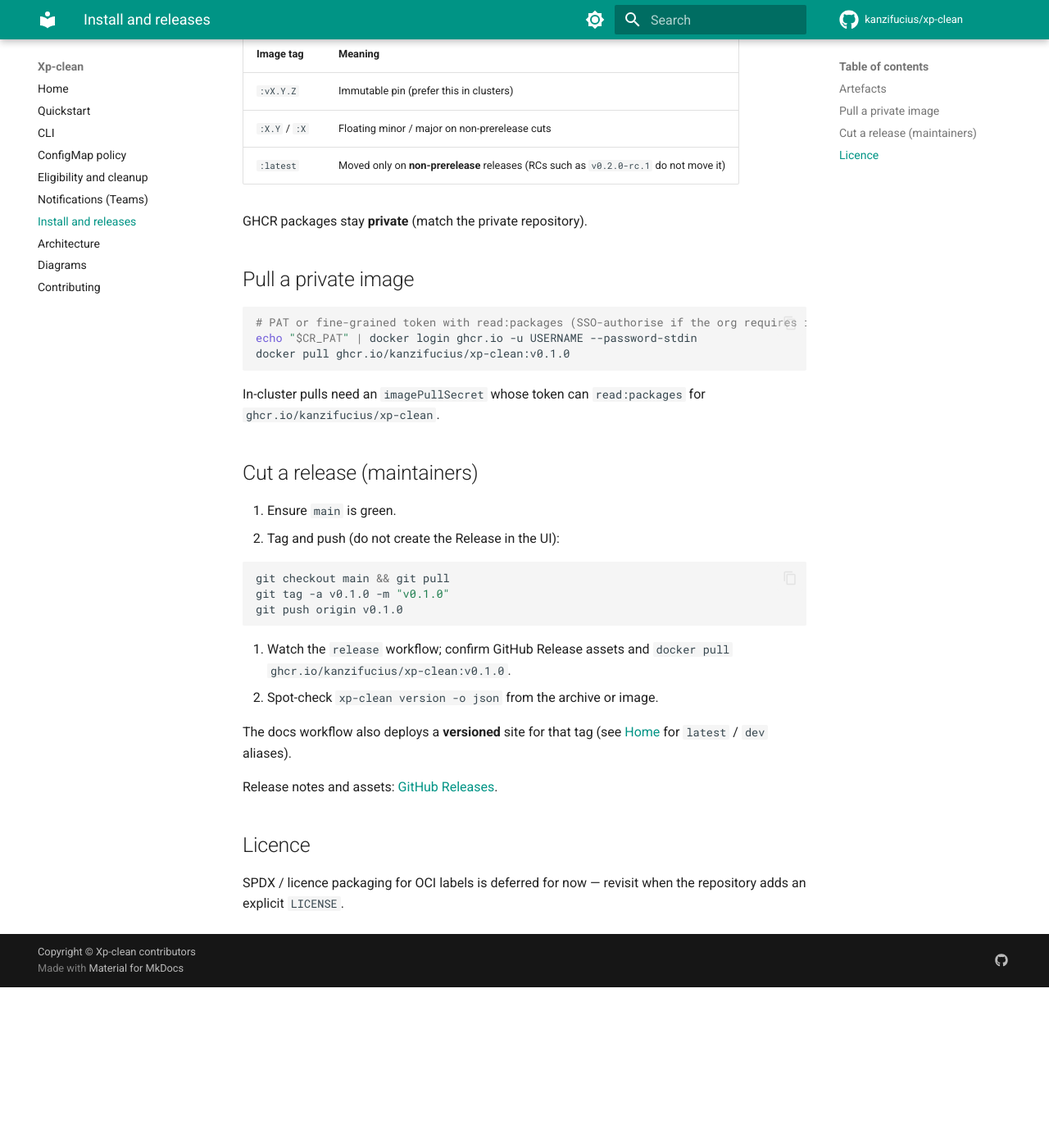
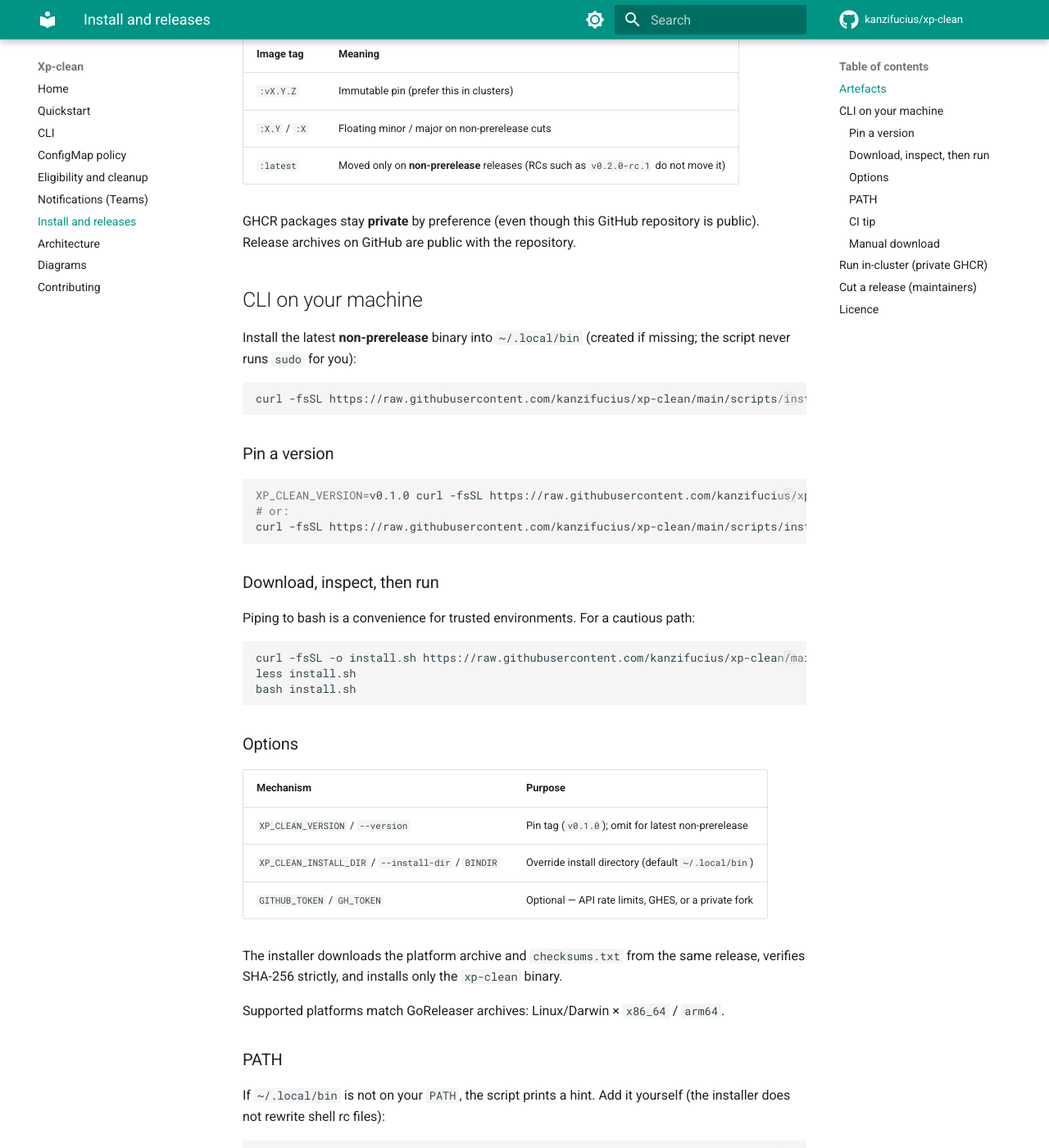
Before and after one commit to kanzifucius/xp-clean, an MkDocs documentation site: the page built from docs/install.md, in a window 1280 px wide and 1400 px high, scrolled down 380 px. Shown: the whole window at 82% size. Built offline with MkDocs 1.6.1 and Material for MkDocs 9.7.7, drawn with Linux system fonts in a browser that asks for light colours; comment, search, counter and statistics services are not loaded; the version menu is left out; before the commit the page ends 1584 px from its top, so only the background shows below that; some of the changed text lies outside the part shown.

Commit message:
Add curl|bash CLI installer for GitHub Release archives (#8)
Ship scripts/install.sh (POSIX sh, execute-wrapped) to download the
matching GoReleaser tar.gz, verify checksums.txt, and install into
~/.local/bin. Document the public one-liner in README and MkDocs.

Co-authored-by: Cursor Agent <cursoragent@cursor.com>
Co-authored-by: Ricardo Pinto <kanzifucius@users.noreply.github.com>

````diff
--- a/docs/install.md
+++ b/docs/install.md
@@ -13,9 +13,63 @@ Tagged SemVer releases (`v*`) publish release artefacts. There is **no** snapsho
 | `:X.Y` / `:X` | Floating minor / major on non-prerelease cuts |
 | `:latest` | Moved only on **non-prerelease** releases (RCs such as `v0.2.0-rc.1` do not move it) |
 
-GHCR packages stay **private** (match the private repository).
+GHCR packages stay **private** by preference (even though this GitHub repository is public). Release archives on GitHub are public with the repository.
 
-## Pull a private image
+## CLI on your machine
+
+Install the latest **non-prerelease** binary into `~/.local/bin` (created if missing; the script never runs `sudo` for you):
+
+```bash
+curl -fsSL https://raw.githubusercontent.com/kanzifucius/xp-clean/main/scripts/install.sh | bash
+```
+
+### Pin a version
+
+```bash
+XP_CLEAN_VERSION=v0.1.0 curl -fsSL https://raw.githubusercontent.com/kanzifucius/xp-clean/main/scripts/install.sh | bash
+# or:
+curl -fsSL https://raw.githubusercontent.com/kanzifucius/xp-clean/main/scripts/install.sh | bash -s -- --version v0.1.0
+```
+
+### Download, inspect, then run
+
+Piping to bash is a convenience for trusted environments. For a cautious path:
+
+```bash
+curl -fsSL -o install.sh https://raw.githubusercontent.com/kanzifucius/xp-clean/main/scripts/install.sh
+less install.sh
+bash install.sh
+```
+
+### Options
+
+| Mechanism | Purpose |
+|-----------|---------|
+| `XP_CLEAN_VERSION` / `--version` | Pin tag (`v0.1.0`); omit for latest non-prerelease |
+| `XP_CLEAN_INSTALL_DIR` / `--install-dir` / `BINDIR` | Override install directory (default `~/.local/bin`) |
+| `GITHUB_TOKEN` / `GH_TOKEN` | Optional — API rate limits, GHES, or a private fork |
+
+The installer downloads the platform archive and `checksums.txt` from the same release, verifies SHA-256 strictly, and installs only the `xp-clean` binary.
+
+Supported platforms match GoReleaser archives: Linux/Darwin × `x86_64` / `arm64`.
+
+### PATH
+
+If `~/.local/bin` is not on your `PATH`, the script prints a hint. Add it yourself (the installer does not rewrite shell rc files):
+
+```bash
+export PATH="$HOME/.local/bin:$PATH"
+```
+
+### CI tip
+
+For reproducible pipelines, prefer a **pinned** tag or `gh release download` of a specific archive over an unpinned pipe-to-bash.
+
+### Manual download
+
+Browse [GitHub Releases](https://github.com/kanzifucius/xp-clean/releases), download the matching `xp-clean_<version>_<Os>_<Arch>.tar.gz` and `checksums.txt`, verify the checksum, extract, and place `xp-clean` on your `PATH`.
+
+## Run in-cluster (private GHCR)
 
 ```bash
 # PAT or fine-grained token with read:packages (SSO-authorise if the org requires it)
@@ -24,6 +78,8 @@ docker pull ghcr.io/kanzifucius/xp-clean:v0.1.0
 ```
 
 In-cluster pulls need an `imagePullSecret` whose token can `read:packages` for `ghcr.io/kanzifucius/xp-clean`.
+
+Use the **same SemVer tag** for the CLI archive and the image (for example `v0.1.0`) so operators can correlate laptop and cluster versions.
 
 ## Cut a release (maintainers)
 
````
Also changed, not shown: README.md (+26 -4 lines), 1 other file.
